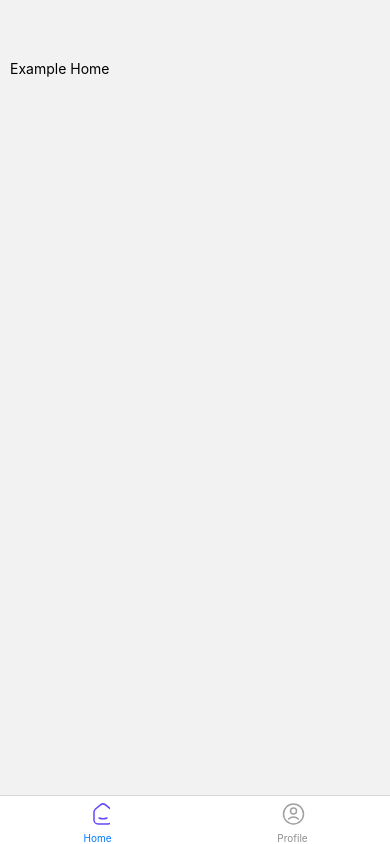
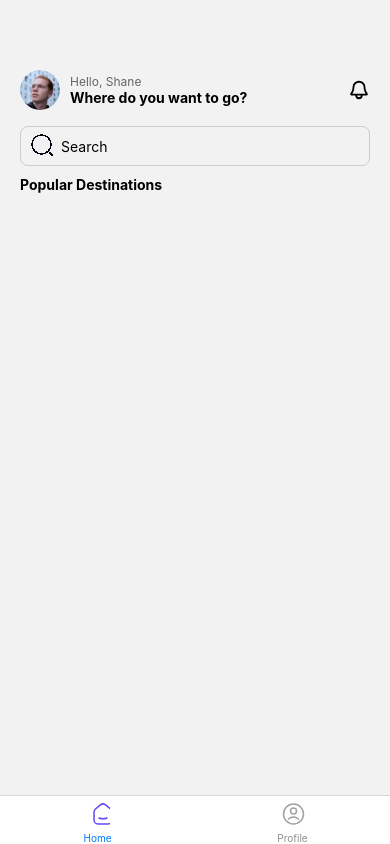
Before and after one commit to AdrWL/TripApp, a React Native app: screen / in a window 390 px wide. Built offline with nearby package versions, Linux system fonts and the light colour scheme.

Commit message:
Add containers in Home, img, welcome info, searchInput and some svg icons

```diff
--- a/assets/icons/Icons.js
+++ b/assets/icons/Icons.js
@@ -1,5 +1,5 @@
 import * as React from "react";
-import Svg, { Circle, Path } from "react-native-svg"
+import Svg, { Circle, Path, G, Defs  } from "react-native-svg"
 
 const HomeIcon = (props) => (
   <Svg
@@ -97,4 +97,45 @@ const LogoutButton = (props) => (
   </Svg>
 )
 
-export { HomeIcon, UserCircleIcon, DarkModeButton, LogoutButton};
+const Bell = (props) => (
+  <Svg
+    xmlns="http://www.w3.org/2000/svg"
+    width={22}
+    height={22}
+    fill="none"
+    viewBox="0 0 24 24"
+    {...props}
+  >
+    <Path
+      stroke="#000"
+      strokeLinecap="round"
+      strokeLinejoin="round"
+      strokeWidth={2}
+      d="M9.002 17H5.606c-1.258 0-1.887 0-2.02-.098-.148-.11-.185-.174-.2-.358-.015-.164.37-.795 1.142-2.057C5.324 13.184 6 11.287 6 8.6c0-1.485.632-2.91 1.758-3.96C8.883 3.59 10.409 3 12 3c1.592 0 3.118.59 4.243 1.64C17.368 5.69 18 7.115 18 8.6c0 2.686.677 4.584 1.473 5.887.771 1.262 1.157 1.893 1.143 2.057-.017.184-.053.248-.202.358-.132.098-.761.098-2.02.098H15m-5.998 0L9 18a3 3 0 1 0 6 0v-1m-5.998 0H15"
+    />
+  </Svg>
+)
+
+const Search = (props) => (
+  <Svg
+    xmlns="http://www.w3.org/2000/svg"
+    width={24}
+    height={23}
+    fill="none"
+    {...props}
+  >
+    <G filter="url(#a)">
+      <Path
+        stroke="#080613"
+        strokeLinecap="round"
+        strokeLinejoin="round"
+        strokeWidth={1.5}
+        d="m22 21-2-2M2 10.5a9.5 9.5 0 1 1 19 0 9.5 9.5 0 0 1-19 0Z"
+        shapeRendering="crispEdges"
+      />
+    </G>
+    <Defs></Defs>
+  </Svg>
+)
+
+export { HomeIcon, UserCircleIcon, DarkModeButton, LogoutButton, Bell, Search };
--- a/src/screens/Home.js
+++ b/src/screens/Home.js
@@ -1,13 +1,40 @@
 import React from 'react';
-import { View, Text, Switch, StyleSheet } from "react-native";
+import { useState } from 'react';
+import { View, Text, StyleSheet, Image, TextInput } from "react-native";
+import profileImage from "../../assets/images/profile.jpg";
+import { Bell, Search } from "../../assets/icons/index";
 
 export const HomeScreen = () => {
+  const [searchQuery, setSearchQuery] = useState('');
 
   return (
     <View style={styles.container}>
-      <Text>
-        Example Home
-      </Text>
+      <View style={styles.row}>
+        <Image source={profileImage} style={styles.image} />
+        <View style={{ flex: 1, paddingHorizontal: 10 }}>
+          <Text style={styles.hello}>Hello, Shane</Text>
+          <Text style={styles.info}>Where do you want to go?</Text>
+        </View>
+        <View>
+          <Bell />
+        </View>
+      </View>
+      <View style={styles.searchContainer}>
+        <Search style={{ position: 'absolute', left: 10, top: 24 }} />
+        <TextInput
+          value={searchQuery}
+          onChangeText={(text) => setSearchQuery(text)}
+          placeholder="Search"
+          style={[styles.input, { paddingLeft: 40 }]}
+        >
+        </TextInput>
+      </View>
+      <View style={{ paddingTop: 10 }}>
+        <Text style={styles.info}>Popular Destinations</Text>
+      </View>
+      <View>
+
+      </View>
     </View>
   );
 };
@@ -15,7 +42,34 @@ export const HomeScreen = () => {
 const styles = StyleSheet.create({
   container: {
     flex: 1,
-    padding: 10,
+    padding: 20,
     marginTop: 50,
   },
+  row: {
+    flexDirection: "row",
+    alignItems: "center",
+  },
+  image: {
+    width: 40,
+    height: 40,
+    borderRadius: 25,
+  },
+  hello: {
+    fontSize: 12,
+    color: "#666",
+  },
+  info: {
+    fontSize: 14,
+    fontWeight: "bold",
+  },
+  searchContainer: {
+    paddingTop: 16,
+  },
+  input: {
+    height: 40,
+    borderColor: '#ccc',
+    borderWidth: 1,
+    padding: 12,
+    borderRadius: 8,
+  },
 });
--- a/src/screens/MyProfile.js
+++ b/src/screens/MyProfile.js
@@ -54,11 +54,11 @@ export const MyProfileScreen = () => {
 const styles = StyleSheet.create({
   container: {
     flex: 1,
-    padding: 10,
+    padding: 20,
     marginTop: 50,
   },
   title: {
-    fontSize: 24,
+    fontSize: 22,
     fontWeight: "bold",
     marginBottom: 10,
   },
@@ -95,6 +95,5 @@ const styles = StyleSheet.create({
   },
   email: {
     fontSize: 16,
-    color: "#666",
   },
 });
```
